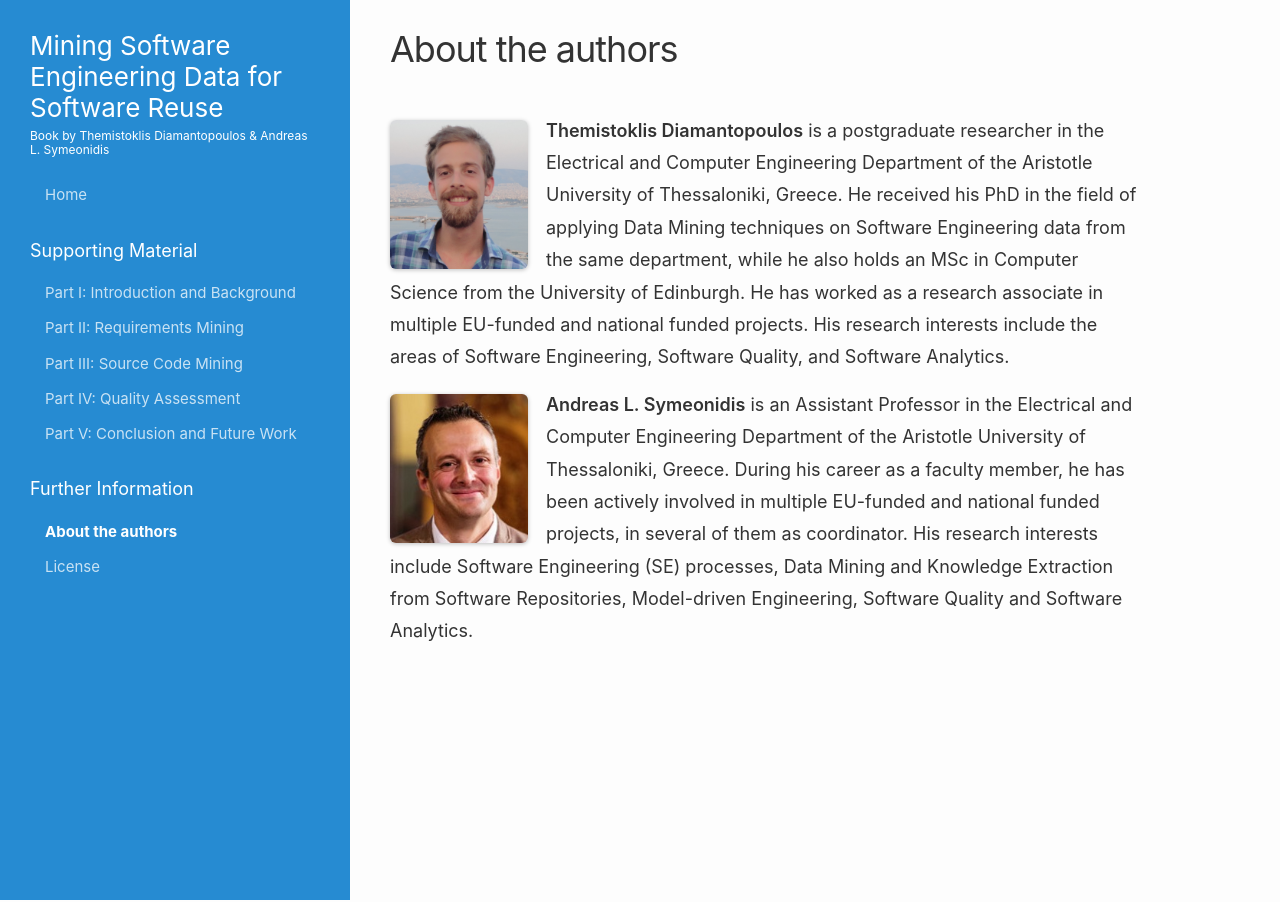
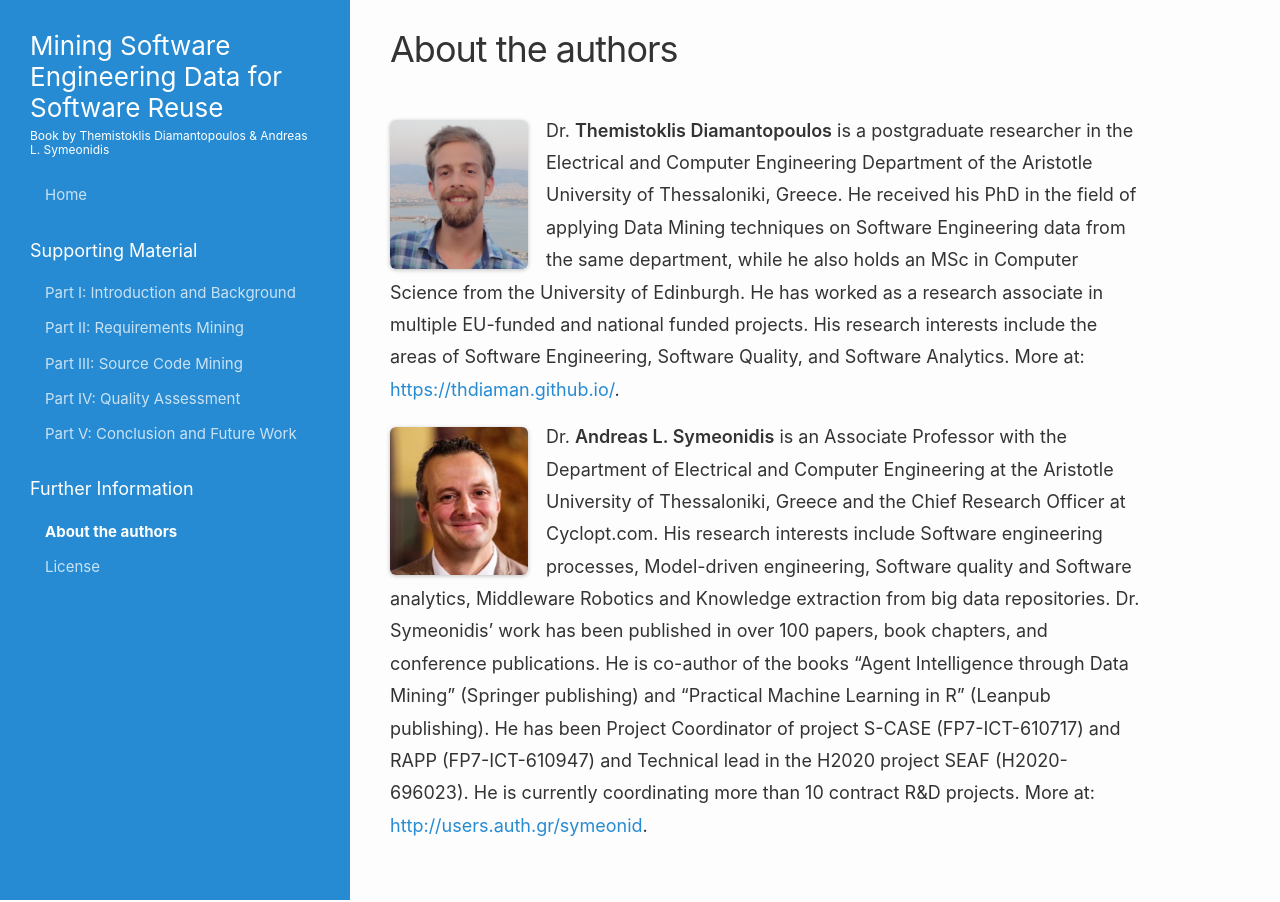
Before and after one commit to thdiaman/mining-software-reuse-book, a Jekyll site: the page built from about.md, in a window 1280 px wide. Built offline with Jekyll 4.4.1, drawn with Linux system fonts in a browser that asks for light colours.

Commit message:
Update information about the authors

```diff
--- a/about.md
+++ b/about.md
@@ -4,8 +4,8 @@ sidebar-info: 1
 ---
 
 <img src="{{ site.baseurl }}/data/images/thdiaman.png"/>{:.left.avatar}
-<span style="font-weight: 600;">Themistoklis Diamantopoulos</span> is a postgraduate researcher in the Electrical and Computer Engineering Department of the Aristotle University of Thessaloniki, Greece. He received his PhD in the field of applying Data Mining techniques on Software Engineering data from the same department, while he also holds an MSc in Computer Science from the University of Edinburgh. He has worked as a research associate in multiple EU-funded and national funded projects. His research interests include the areas of Software Engineering, Software Quality, and Software Analytics.
+Dr. <span style="font-weight: 600;">Themistoklis Diamantopoulos</span> is a postgraduate researcher in the Electrical and Computer Engineering Department of the Aristotle University of Thessaloniki, Greece. He received his PhD in the field of applying Data Mining techniques on Software Engineering data from the same department, while he also holds an MSc in Computer Science from the University of Edinburgh. He has worked as a research associate in multiple EU-funded and national funded projects. His research interests include the areas of Software Engineering, Software Quality, and Software Analytics. More at: <a target="_blank" href="https://thdiaman.github.io/">https://thdiaman.github.io/</a>.
 <br style="margin-bottom: 10px;"/>
 
 <img src="{{ site.baseurl }}/data/images/asymeon.png"/>{:.left.avatar}
-<span style="font-weight: 600;">Andreas L. Symeonidis</span> is an Assistant Professor in the Electrical and Computer Engineering Department of the Aristotle University of Thessaloniki, Greece. During his career as a faculty member, he has been actively involved in multiple EU-funded and national funded projects, in several of them as coordinator. His research interests include Software Engineering (SE) processes, Data Mining and Knowledge Extraction from Software Repositories, Model-driven Engineering, Software Quality and Software Analytics.
+Dr. <span style="font-weight: 600;">Andreas L. Symeonidis</span> is an Associate Professor with the Department of Electrical and Computer Engineering at the Aristotle University of Thessaloniki, Greece and the Chief Research Officer at Cyclopt.com. His research interests include Software engineering processes, Model-driven engineering, Software quality and Software analytics, Middleware Robotics and Knowledge extraction from big data repositories. Dr. Symeonidis’ work has been published in over 100 papers, book chapters, and conference publications. He is co-author of the books "Agent Intelligence through Data Mining" (Springer publishing) and "Practical Machine Learning in R" (Leanpub publishing). He has been Project Coordinator of project S-CASE (FP7-ICT-610717) and RAPP (FP7-ICT-610947) and Technical lead in the H2020 project SEAF (H2020-696023). He is currently coordinating more than 10 contract R&D projects. More at: <a target="_blank" href="http://users.auth.gr/symeonid">http://users.auth.gr/symeonid</a>.
```
